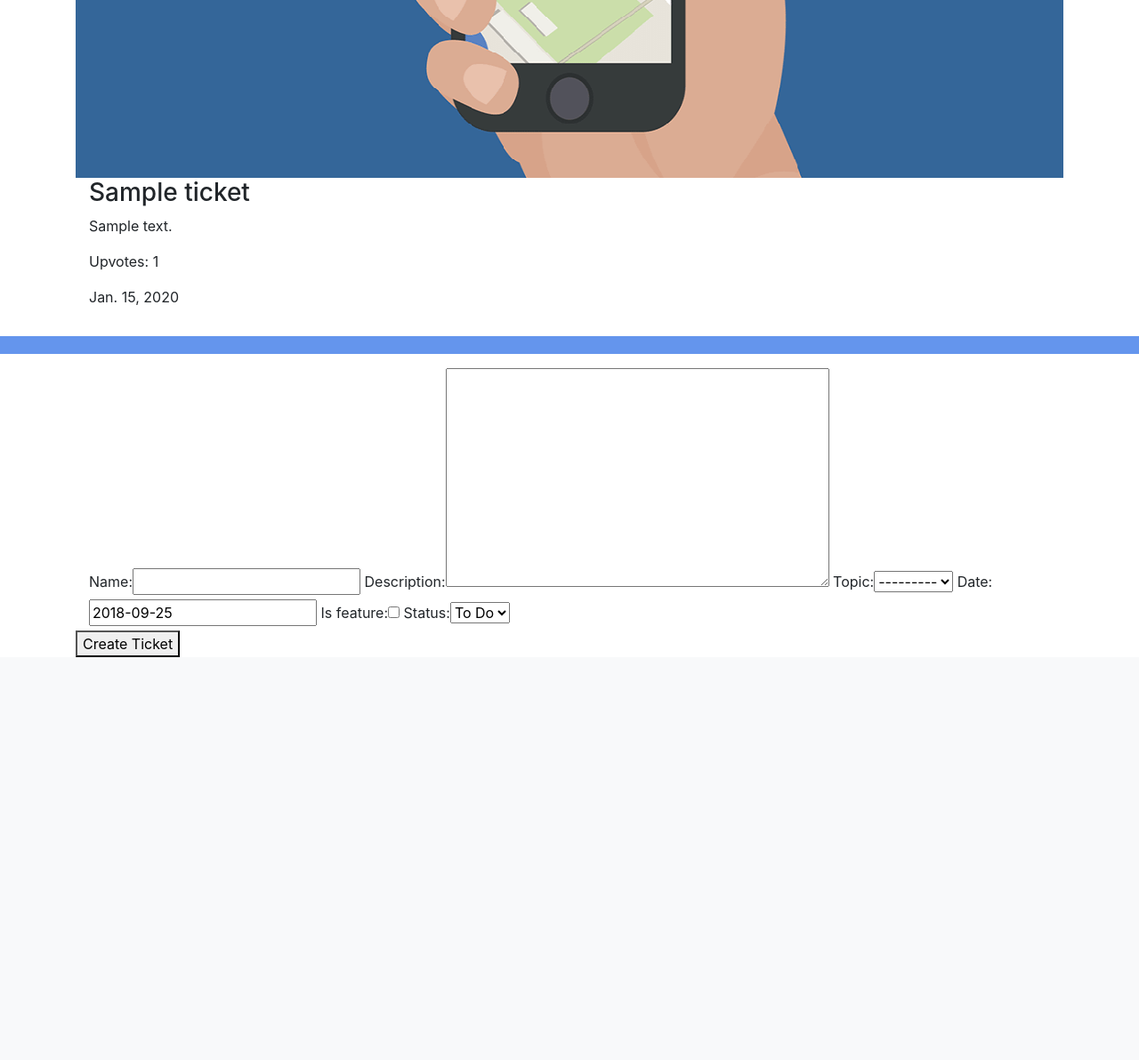
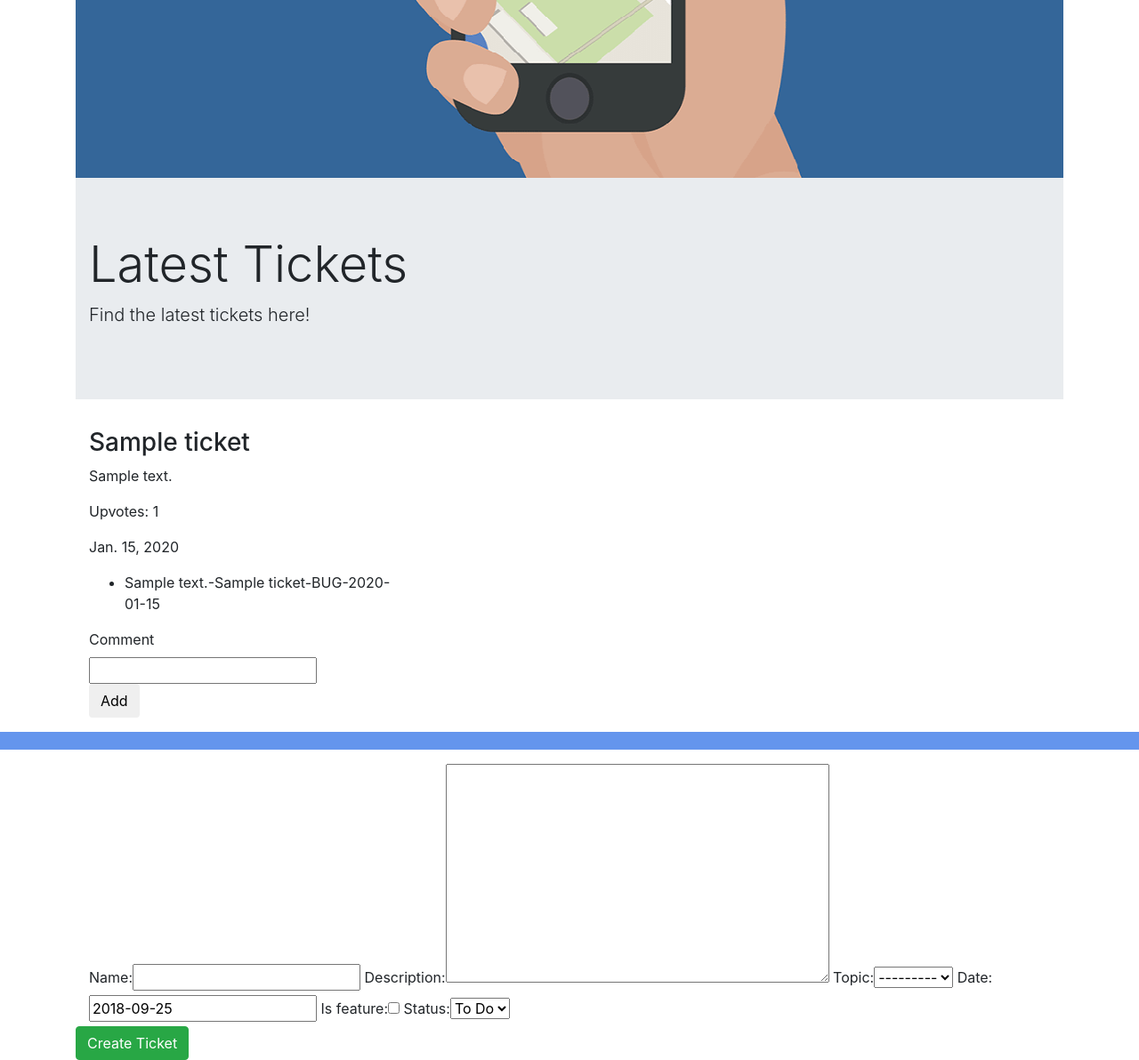
Before and after one commit to Code-Institute-Submissions/Milestone-Projects, a Django app: template 05_milestone-five/templates/tickets.html in a window 1280 px wide. Shown: the part 656-1848 px from the top of the page at 89% size. Before the commit the page ends 1395 px from the top, so only its background shows below. Run offline with Django 3.2, Linux system fonts and the light colour scheme; the template is opened without the code that fills it: values that come from a table or form of the project are taken from there, others are empty; tables that the repository leaves empty hold one stand-in row (values such as "Sample post"); some libraries are stand-ins or nearby versions.

Commit message:
Added ticket comments to template and form element to add new comments.

```diff
--- a/05_milestone-five/templates/tickets.html
+++ b/05_milestone-five/templates/tickets.html
@@ -6,9 +6,19 @@
 
 <div class = "container">
 
+    <div class="jumbotron jumbotron-fluid">
+
+      <div class="container">
+        <h1 class="display-4">Latest Tickets</h1>
+        <p class="lead">Find the latest tickets here!</p>
+      </div>
+
+    </div>
+    <!-- /.jumbotron jumbotron-fluid -->
+
     <div class = "row">
 
-        <div class = "col-md-12">
+        <div class = "col-md-4">
 
             {% for ticket in tickets %}
 
@@ -17,11 +27,31 @@
             <p class = "ticket-upvotes">Upvotes: {{ ticket.upvotes }}</p>
             <p>{{ ticket.date }}</p>
 
-                {% if is_feature %}
+            <!-- Display comments for each ticket -->
+            <ul>
+                {% for comment in ticket.comments.all %}
+                <li>{{ comment }}</li>
+                {% endfor %}
+            </ul>
+
+            <!-- Allow comments to be added via a form element and call to add_comment view -->
+            <form method = "POST" action = "{% url 'add_comment' ticket.id %}">
+
+                {% csrf_token %}
+                <label for = "comment">Comment</label>
+                <br>
+                <input type = "text" id = "comment" name = "comment">
+                <br>
+                <button type = "submit" class = "btn btn-default">Add</button>
+
+            </form>
+
+
+            {% if is_feature %}
                 <p class = "ticket-feature">Need this feature sooner? Pledge just €5 to get this feature before others, the higher the amount
                 pledged, the sooner the feature will be released.
                 </p>
-                {% endif %}
+            {% endif %}
 
             {% endfor %}
 
@@ -44,7 +74,7 @@
             {{ form|as_bootstrap }}
         </div>
 
-        <button type = "submit">Create Ticket</button>
+        <button type = "submit" class = "btn btn-success">Create Ticket</button>
 
     </form>
 
```
